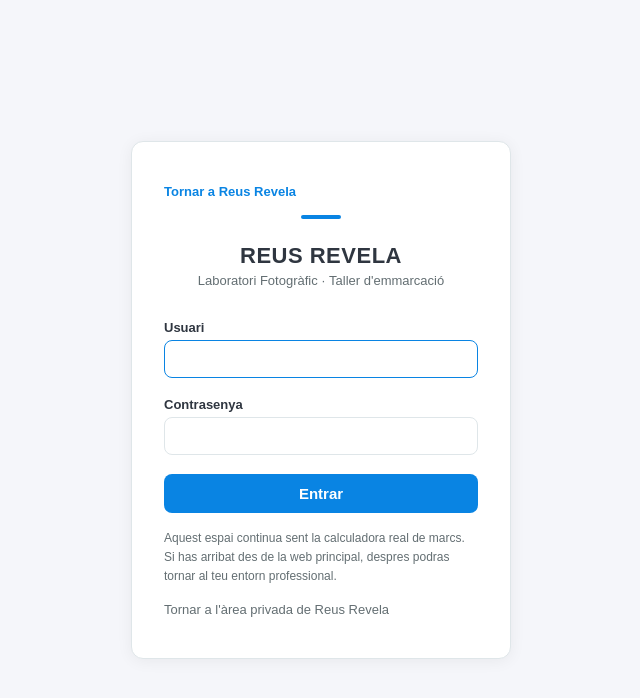
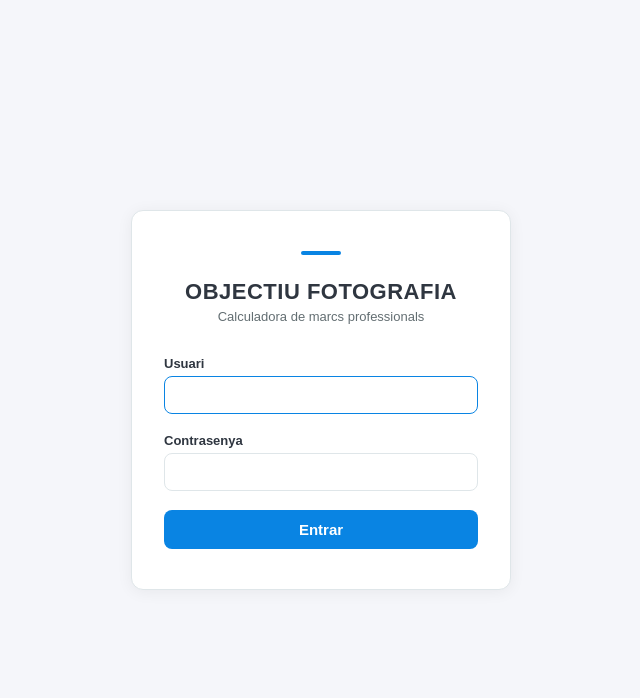
Before and after one commit to erikenobipicks/Calculadora-Marcs, a Flask app: page /login in a window 1280 px wide. Shown: the top 698 px of the page, without its empty margins (319-959 px from the left). Run offline with Flask 3, Linux system fonts and the light colour scheme; some libraries are stand-ins or nearby versions.

Commit message:
Fix login page: remove external site links and rebrand as Objectiu Fotografia
Visiting calculadora.objectiufotografs.com without login now shows a clean
standalone login form. Removed the 'Tornar a Reus Revela' links that were
pointing back to www.objectiufotografic.com/area-privada (main professional
portal), which caused confusion and unwanted redirects to the external site.
Also updated title and branding to Objectiu Fotografia.

Co-Authored-By: Claude Sonnet 4.6 <noreply@anthropic.com>

```diff
--- a/templates/login.html
+++ b/templates/login.html
@@ -1,13 +1,10 @@
 <!DOCTYPE html>
 <html lang="ca">
 <head>
-<meta name="theme-color" content="#1C1B18">
-<link rel="shortcut icon" href="https://reusrevela.cat/static/img/logo-reusrevela.png">
-<link rel="icon" type="image/png" sizes="32x32" href="https://reusrevela.cat/static/img/logo-reusrevela.png">
-<link rel="apple-touch-icon" href="https://reusrevela.cat/static/img/logo-reusrevela.png">
+<meta name="theme-color" content="#1A6B45">
 <meta charset="UTF-8">
 <meta name="viewport" content="width=device-width, initial-scale=1">
-<title>Reus Revela — Accés</title>
+<title>Calculadora de Marcs — Accés</title>
 <style>
 *{box-sizing:border-box;margin:0;padding:0}
 body{font-family:Arial,sans-serif;background:#f5f6fa;min-height:100vh;display:flex;align-items:center;justify-content:center}
@@ -23,19 +20,15 @@ button{width:100%;padding:11px;background:#0984e3;color:#fff;border:none;border-
 button:hover{background:#0773c5}
 .alert{background:#fdecea;border:1px solid #f5b7b1;color:#922b21;border-radius:8px;padding:10px 14px;font-size:13px;margin-bottom:1.2rem}
 .bar{width:40px;height:4px;background:#0984e3;border-radius:2px;margin:0 auto 1.5rem}
-.back{display:inline-block;margin-bottom:1rem;color:#0984e3;text-decoration:none;font-size:13px;font-weight:600}
-.back:hover{text-decoration:underline}
-.helper{margin-top:1rem;font-size:12px;line-height:1.6;color:#636e72}
-.back.secondary{margin-top:1rem;margin-bottom:0;color:#636e72;font-weight:500}
+
 </style>
 </head>
 <body>
 <div class="card">
-  {% if web_return_url %}<a class="back" href="{{ web_return_url }}">Tornar a Reus Revela</a>{% endif %}
   <div class="logo">
     <div class="bar"></div>
-    <h1>REUS REVELA</h1>
-    <p>Laboratori Fotogràfic · Taller d'emmarcació</p>
+    <h1>OBJECTIU FOTOGRAFIA</h1>
+    <p>Calculadora de marcs professionals</p>
   </div>
   {% with msgs = get_flashed_messages(with_categories=true) %}
     {% for cat, msg in msgs %}<div class="alert">{{ msg }}</div>{% endfor %}
@@ -54,10 +47,6 @@ button:hover{background:#0773c5}
     </div>
     <button type="submit">Entrar</button>
   </form>
-  <div class="helper">Aquest espai continua sent la calculadora real de marcs. Si has arribat des de la web principal, despres podras tornar al teu entorn professional.</div>
-  <a class="back secondary" href="https://reusrevela.cat/professionals">
-    {% if login_lang == 'es' %}Volver al área privada de Reus Revela{% else %}Tornar a l'àrea privada de Reus Revela{% endif %}
-  </a>
 </div>
 </body>
 </html>
```
